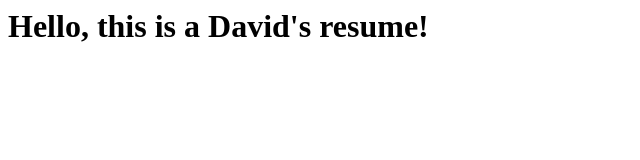
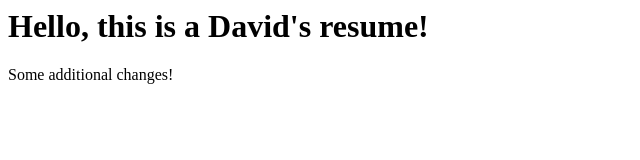
Before and after one commit to dhovhannisyan/dhovhannisyan.github.io, a plain HTML site: page index.html in a window 1280 px wide. Shown: the whole page, without its empty margins (0-640 px from the left). Drawn offline with Linux system fonts and the light colour scheme.

Commit message:
Some additional changes

```diff
--- a/index.html
+++ b/index.html
@@ -1 +1,2 @@
 <h1>Hello, this is a David's resume!</h1>
+<p>Some additional changes!</p>
```
